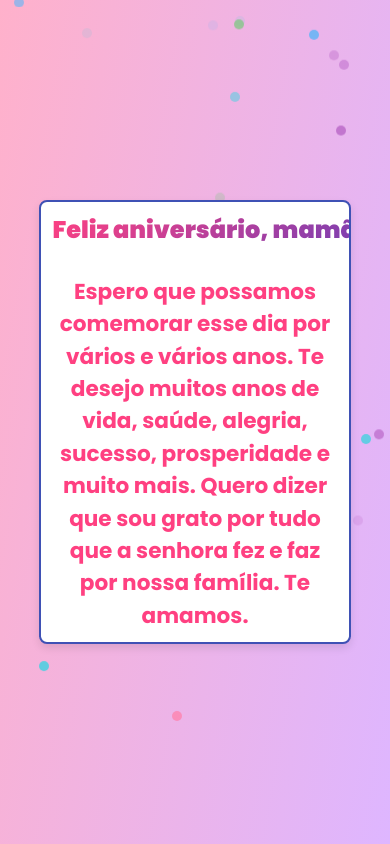
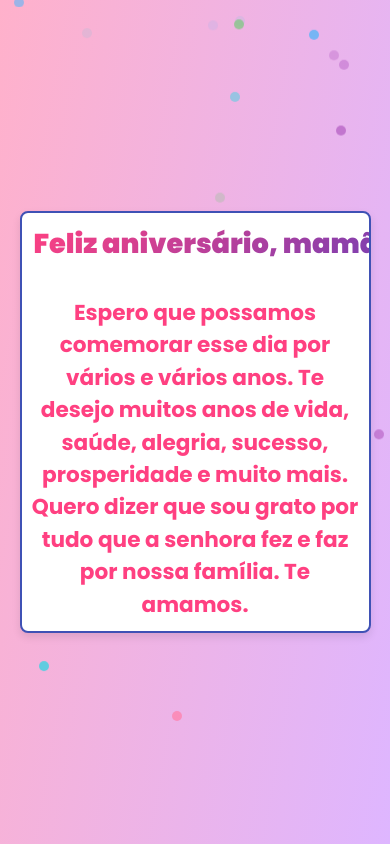
Before and after one commit to D3vEduardo/feliz-anivers-rio, a plain HTML site: page index.html in a window 390 px wide. Shown: the top 844 px of the page. Drawn offline with Linux system fonts and the light colour scheme.

Commit message:
Update index.html

```diff
--- a/index.html
+++ b/index.html
@@ -60,7 +60,7 @@
       .container {
         overflow: hidden;
         text-align: center;
-        width: 80%;
+        width: 90%;
         max-width: 800px;
         position: relative;
         z-index: 10; /* Garantir que o container fique acima dos confetes */
@@ -74,7 +74,7 @@
 
       @media (max-width: 769px) {
         h1 {
-            font-size: 1.5em;
+            font-size: 1.7em;
         }
       }
 
```
